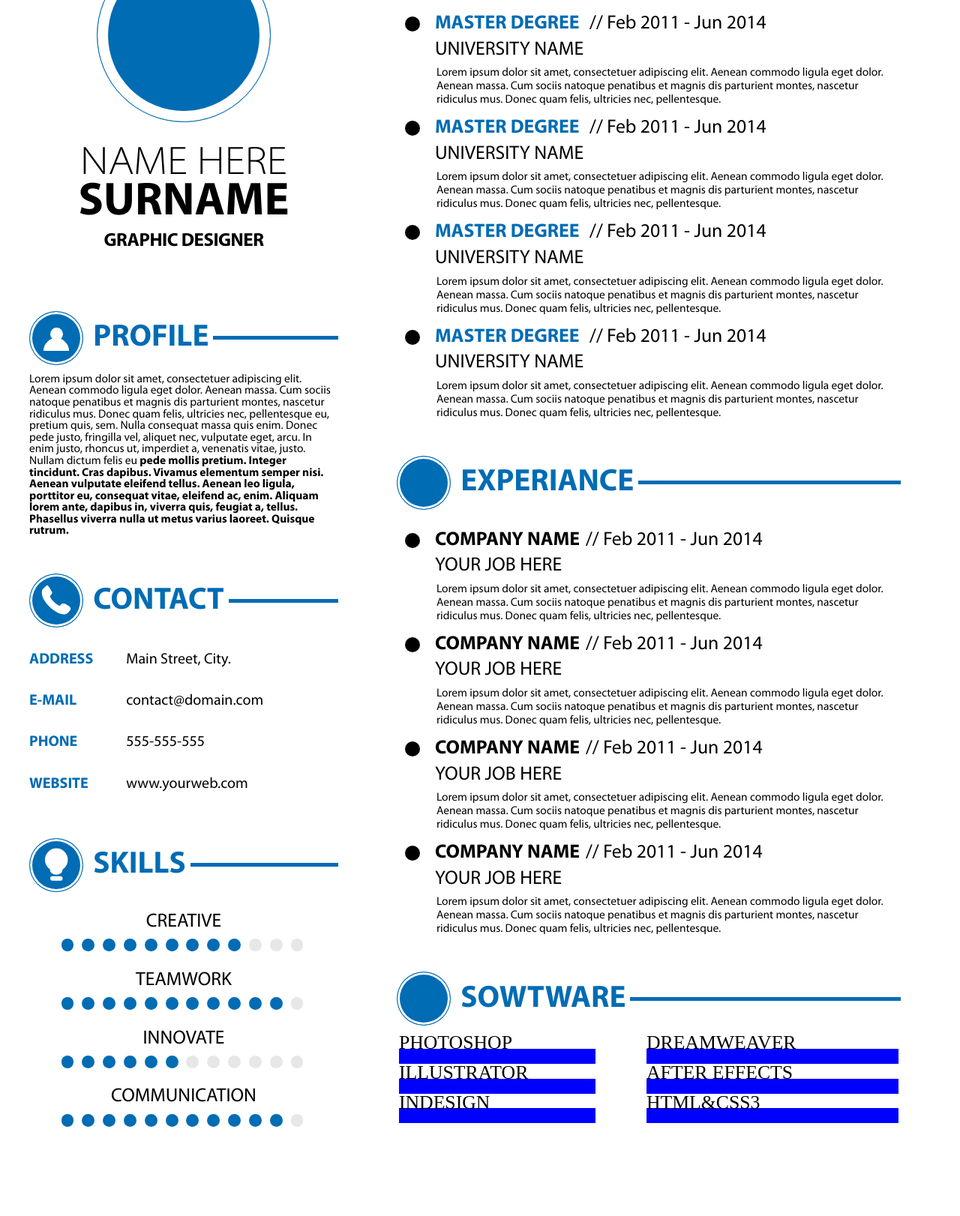
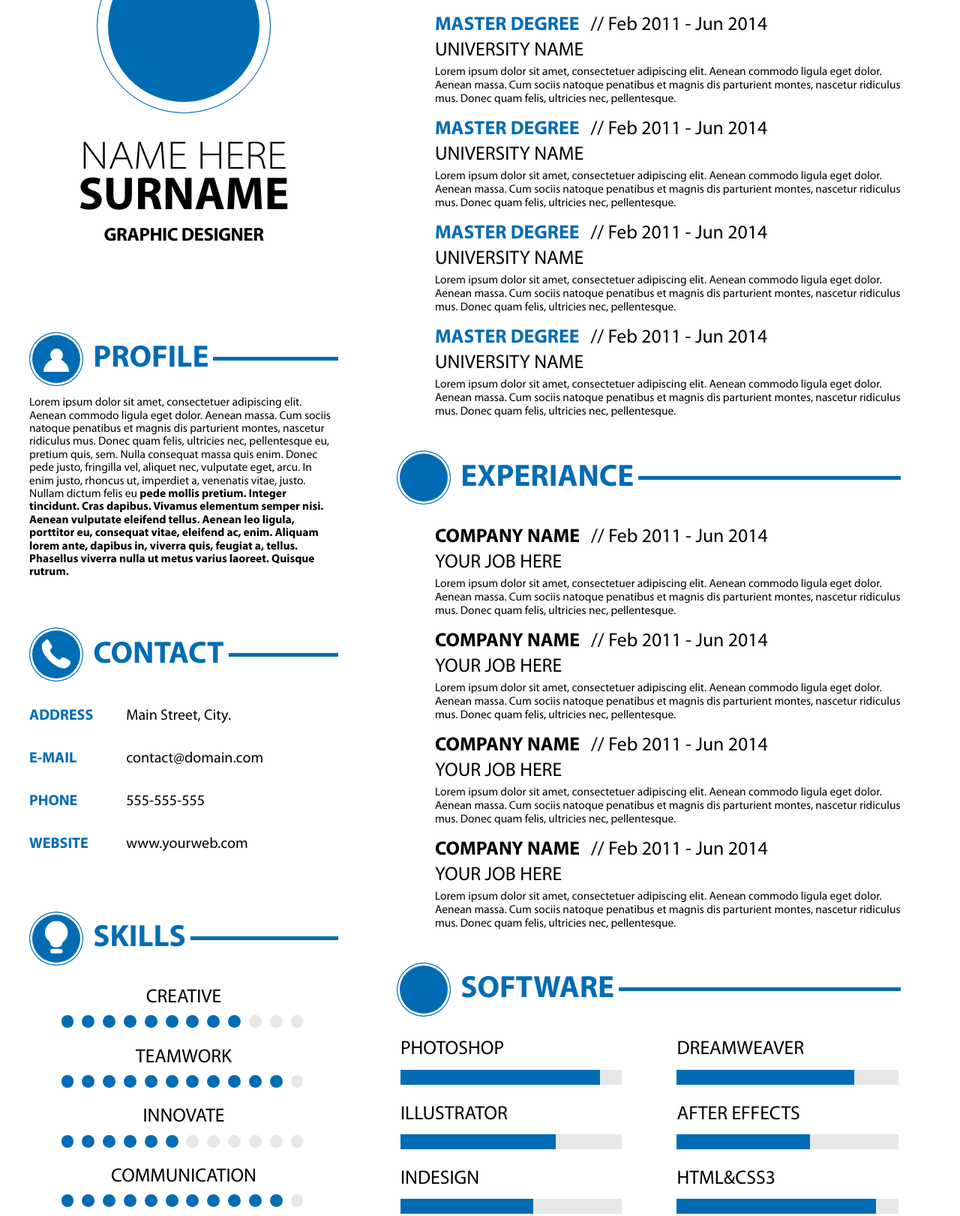
Before and after one commit to IvanCherkasov/Fullstack-Practise-Resume, a plain HTML site: page index.html in a window 1280 px wide. Shown: the part 157-1779 px from the top of the page at 75% size. Before the commit the page ends 1728 px from the top, so only its background shows below. Drawn offline with Linux system fonts and the light colour scheme.

Commit message:
Изменение. Добавление последнего блока
Добавил последний блок во второй колонке.
Содержимое левой и правой колонки выранивается по высоте блока через flex.
Изменил блоки experiance и education.

```diff
--- a/index.html
+++ b/index.html
@@ -3,7 +3,7 @@
 <head>
   <meta charset="utf-8">
   <title>Макет резюме</title>
-  <link rel="stylesheet" href="style.css?ver=1.10">
+  <link rel="stylesheet" href="style.css?ver=1.11">
 </head>
 <body>
   <div class="main clearfix">
@@ -163,100 +163,68 @@
     <div class="right">
       <section class="education">
         <div class="sec-header">
-          <div class="icon">
-
-          </div>
+          <div class="icon"></div>
           <div class="title">education</div>
           <div class="buffer-line"><div class="line"></div></div>
         </div>
         <div class="sec-content">
-          <div class="places-list">
-            <div class="places-list-item">
-              <div class="places-list-item-header">
-                <table>
-                  <tr>
-                    <td class="places-type">Master Degree</td>
-                    <td class="places-years">// Feb 2011 - Jun 2014</td>
-                  </tr>
-                  <tr>
-                    <td class="places-university no-bottom-padding">University Name</td>
-                    <td class="no-bottom-padding"></td>
-                  </tr>
-                </table>
+          <div class="places">
+            <ul>
+              <li>
+                <div class="places-header">
+                  <div class="places-title">
+                    <div class="title-1">Master degree</div>
+                    <div class="period">// Feb 2011 - Jun 2014</div>
                   </div>
-              <div class="places-list-item-content">
+                  <div class="title-2">University name</div>
+                </div>
+                <div class="places-content">
                   Lorem ipsum dolor sit amet, consectetuer adipiscing elit.
                   Aenean commodo ligula eget dolor. Aenean massa. Cum sociis
                   natoque penatibus et magnis dis parturient montes, nascetur
                   ridiculus mus. Donec quam felis, ultricies nec, pellentesque.
                 </div>
+              </li>
+              <li>
+                <div class="places-header">
+                  <div class="title-1">Master degree</div>
+                  <div class="period">// Feb 2011 - Jun 2014</div>
+                  <div class="title-2">University name</div>
                 </div>
-          </div>
-          <div class="places-list">
-            <div class="places-list-item">
-              <div class="places-list-item-header">
-                <table>
-                  <tr>
-                    <td class="places-type">Master Degree</td>
-                    <td class="places-years">// Feb 2011 - Jun 2014</td>
-                  </tr>
-                  <tr>
-                    <td class="places-university no-bottom-padding">University Name</td>
-                    <td class="no-bottom-padding"></td>
-                  </tr>
-                </table>
-              </div>
-              <div class="places-list-item-content">
+                <div class="places-content">
                   Lorem ipsum dolor sit amet, consectetuer adipiscing elit.
                   Aenean commodo ligula eget dolor. Aenean massa. Cum sociis
                   natoque penatibus et magnis dis parturient montes, nascetur
                   ridiculus mus. Donec quam felis, ultricies nec, pellentesque.
                 </div>
+              </li>
+              <li>
+                <div class="places-header">
+                  <div class="title-1">Master degree</div>
+                  <div class="period">// Feb 2011 - Jun 2014</div>
+                  <div class="title-2">University name</div>
                 </div>
-          </div>
-          <div class="places-list">
-            <div class="places-list-item">
-              <div class="places-list-item-header">
-                <table>
-                  <tr>
-                    <td class="places-type">Master Degree</td>
-                    <td class="places-years">// Feb 2011 - Jun 2014</td>
-                  </tr>
-                  <tr>
-                    <td class="places-university no-bottom-padding">University Name</td>
-                    <td class="no-bottom-padding"></td>
-                  </tr>
-                </table>
-              </div>
-              <div class="places-list-item-content">
+                <div class="places-content">
                   Lorem ipsum dolor sit amet, consectetuer adipiscing elit.
                   Aenean commodo ligula eget dolor. Aenean massa. Cum sociis
                   natoque penatibus et magnis dis parturient montes, nascetur
                   ridiculus mus. Donec quam felis, ultricies nec, pellentesque.
                 </div>
+              </li>
+              <li>
+                <div class="places-header">
+                  <div class="title-1">Master degree</div>
+                  <div class="period">// Feb 2011 - Jun 2014</div>
+                  <div class="title-2">University name</div>
                 </div>
-          </div>
-          <div class="places-list">
-            <div class="places-list-item">
-              <div class="places-list-item-header">
-                <table>
-                  <tr>
-                    <td class="places-type">Master Degree</td>
-                    <td class="places-years">// Feb 2011 - Jun 2014</td>
-                  </tr>
-                  <tr>
-                    <td class="places-university no-bottom-padding">University Name</td>
-                    <td class="no-bottom-padding"></td>
-                  </tr>
-                </table>
-              </div>
-              <div class="places-list-item-content">
+                <div class="places-content">
                   Lorem ipsum dolor sit amet, consectetuer adipiscing elit.
                   Aenean commodo ligula eget dolor. Aenean massa. Cum sociis
                   natoque penatibus et magnis dis parturient montes, nascetur
                   ridiculus mus. Donec quam felis, ultricies nec, pellentesque.
                 </div>
-            </div>
+              </li>
+            </ul>
           </div>
         </div>
       </section>
@@ -267,93 +235,61 @@
           <div class="buffer-line"><div class="line"></div></div>
         </div>
         <div class="sec-content">
-          <div class="places-list">
-            <div class="places-list-item">
-              <div class="places-list-item-header">
-                <table>
-                  <tr>
-                    <td class="places-type black">Company name</td>
-                    <td class="places-years">// Feb 2011 - Jun 2014</td>
-                  </tr>
-                  <tr>
-                    <td class="places-university no-bottom-padding">Your job here</td>
-                    <td class="no-bottom-padding"></td>
-                  </tr>
-                </table>
+          <div class="places">
+            <ul>
+              <li>
+                <div class="places-header">
+                  <div class="title-1 black">Company name</div>
+                  <div class="period">// Feb 2011 - Jun 2014</div>
+                  <div class="title-2">YOUR JOB HERE</div>
                 </div>
-              <div class="places-list-item-content">
+                <div class="places-content">
                   Lorem ipsum dolor sit amet, consectetuer adipiscing elit.
                   Aenean commodo ligula eget dolor. Aenean massa. Cum sociis
                   natoque penatibus et magnis dis parturient montes, nascetur
                   ridiculus mus. Donec quam felis, ultricies nec, pellentesque.
                 </div>
+              </li>
+              <li>
+                <div class="places-header">
+                  <div class="title-1 black">Company name</div>
+                  <div class="period">// Feb 2011 - Jun 2014</div>
+                  <div class="title-2">YOUR JOB HERE</div>
                 </div>
-          </div>
-          <div class="places-list">
-            <div class="places-list-item">
-              <div class="places-list-item-header">
-                <table>
-                  <tr>
-                    <td class="places-type black">Company name</td>
-                    <td class="places-years">// Feb 2011 - Jun 2014</td>
-                  </tr>
-                  <tr>
-                    <td class="places-university no-bottom-padding">Your job here</td>
-                    <td class="no-bottom-padding"></td>
-                  </tr>
-                </table>
-              </div>
-              <div class="places-list-item-content">
+                <div class="places-content">
                   Lorem ipsum dolor sit amet, consectetuer adipiscing elit.
                   Aenean commodo ligula eget dolor. Aenean massa. Cum sociis
                   natoque penatibus et magnis dis parturient montes, nascetur
                   ridiculus mus. Donec quam felis, ultricies nec, pellentesque.
                 </div>
+              </li>
+              <li>
+                <div class="places-header">
+                  <div class="title-1 black">Company name</div>
+                  <div class="period">// Feb 2011 - Jun 2014</div>
+                  <div class="title-2">YOUR JOB HERE</div>
                 </div>
-          </div>
-          <div class="places-list">
-            <div class="places-list-item">
-              <div class="places-list-item-header">
-                <table>
-                  <tr>
-                    <td class="places-type black">Company name</td>
-                    <td class="places-years">// Feb 2011 - Jun 2014</td>
-                  </tr>
-                  <tr>
-                    <td class="places-university no-bottom-padding">Your job here</td>
-                    <td class="no-bottom-padding"></td>
-                  </tr>
-                </table>
-              </div>
-              <div class="places-list-item-content">
+                <div class="places-content">
                   Lorem ipsum dolor sit amet, consectetuer adipiscing elit.
                   Aenean commodo ligula eget dolor. Aenean massa. Cum sociis
                   natoque penatibus et magnis dis parturient montes, nascetur
                   ridiculus mus. Donec quam felis, ultricies nec, pellentesque.
                 </div>
+              </li>
+              <li>
+                <div class="places-header">
+                  <div class="title-1 black">Company name</div>
+                  <div class="period">// Feb 2011 - Jun 2014</div>
+                  <div class="title-2">YOUR JOB HERE</div>
                 </div>
-          </div>
-          <div class="places-list">
-            <div class="places-list-item">
-              <div class="places-list-item-header">
-                <table>
-                  <tr>
-                    <td class="places-type black">Company name</td>
-                    <td class="places-years">// Feb 2011 - Jun 2014</td>
-                  </tr>
-                  <tr>
-                    <td class="places-university no-bottom-padding">Your job here</td>
-                    <td class="no-bottom-padding"></td>
-                  </tr>
-                </table>
-              </div>
-              <div class="places-list-item-content">
+                <div class="places-content">
                   Lorem ipsum dolor sit amet, consectetuer adipiscing elit.
                   Aenean commodo ligula eget dolor. Aenean massa. Cum sociis
                   natoque penatibus et magnis dis parturient montes, nascetur
                   ridiculus mus. Donec quam felis, ultricies nec, pellentesque.
                 </div>
-            </div>
+              </li>
+            </ul>
           </div>
         </div>
       </section>
@@ -362,7 +298,7 @@
           <div class="icon">
             <div class="i-software"></div>
           </div>
-          <div class="title">Sowtware</div>
+          <div class="title">Software</div>
           <div class="buffer-line"><div class="line"></div></div>
         </div>
         <div class="sec-content">
@@ -370,30 +306,57 @@
             <tr>
               <td class="software-item">
                 <div class="">Photoshop</div>
-                <div class="progress"></div>
+                <div class="progress">
+                  <ul>
+                    <li></li><li></li><li></li><li></li><li></li><li></li><li></li><li></li><li class="active"></li><li></li>
+                  </ul>
+                </div>
               </td>
+              <td class="table-wrapper"></td>
               <td class="software-item">
                 <div class="">Dreamweaver</div>
-                <div class="progress"></div>
+                <div class="progress">
+                  <ul>
+                    <li></li><li></li><li></li><li></li><li></li><li></li><li></li><li class="active"></li><li></li><li></li>
+                  </ul>
+                </div>
               </td>
             </tr>
             <tr>
               <td class="software-item">
                 <div class="">Illustrator</div>
-                <div class="progress"></div>
+                <div class="progress">
+                  <ul>
+                    <li></li><li></li><li></li><li></li><li></li><li></li><li class="active"></li><li></li><li></li><li></li>
+                  </ul>
+                </div>
               </td>
+              <td class="table-wrapper"></td>
               <td class="software-item">
                 <div class="">After effects</div>
-                <div class="progress"></div>
+                <div class="progress">
+                  <ul>
+                    <li></li><li></li><li></li><li></li><li></li><li class="active"></li><li></li><li></li><li></li><li></li>
+                  </ul>
+                </div>
               </td>
             </tr><tr>
               <td class="software-item">
                 <div class="">Indesign</div>
-                <div class="progress"></div>
+                <div class="progress">
+                  <ul>
+                    <li></li><li></li><li></li><li></li><li></li><li class="active"></li><li></li><li></li><li></li><li></li>
+                  </ul>
+                </div>
               </td>
+              <td class="table-wrapper"></td>
               <td class="software-item">
                 <div class="">Html&CSS3</div>
-                <div class="progress"></div>
+                <div class="progress">
+                  <ul>
+                    <li></li><li></li><li></li><li></li><li></li><li></li><li></li><li></li><li class="active"></li><li></li>
+                  </ul>
+                </div>
               </td>
             </tr>
           </table>
--- a/style.css
+++ b/style.css
@@ -39,19 +39,24 @@ body{
 .left{
   width: 38%;
   flex-direction: column;
+  display: flex;
+  flex-wrap: wrap;
+  justify-content: space-between;
   padding-left: 3.25rem;
   padding-right: 3.25rem;
-  padding-top: 1rem;
 }
 
 .right{
   width: 62%;
+  display: flex;
+  flex-wrap: wrap;
+  justify-content: space-between;
   padding-left: 3.25rem;
   padding-right: 3.25rem;
 }
 
 .header{
-  padding-bottom: 78px;
+  padding-bottom: 73px;
 }
 
 .header-text{
@@ -70,7 +75,7 @@ body{
 }
 
 .header-bottom{
-  padding-top: 2rem; /*24px от 12px*/
+  padding-top: 2.4rem; /*24px от 12px*/
 }
 
 .header-bottom .name{
@@ -98,7 +103,7 @@ body{
 }
 
 section:not(.header){
-  margin-bottom: 48px;
+  margin-bottom: 24px;
 }
 
 .sec-header{
@@ -169,9 +174,9 @@ section:not(.header){
 }
 
 .sec-content{
-  padding-top: 1rem;
+  padding-top: 1.2rem;
   /*padding-right: 1.42rem;  17px от 12px*/
-  line-height: 1.3rem;
+  line-height: 1.45rem;
 }
 
 .sec-content span{
@@ -212,6 +217,10 @@ td.td-blue{
 
 .sec-content .skill:nth-child(1){
   margin-top: 1.67rem; /*20px от 12px*/
+}
+
+.sec-content div:last-child.skill{
+  padding-bottom: 0;
 }
 
 .skill-title{
@@ -285,58 +294,61 @@ td.td-blue{
   background-size: 57%;
 }
 
-.places-list{
-
+.places{
+  font-family: MyriadPro-Regular;
+  font-size: 15.43px;
+  padding-left: 11px;
+  line-height: 25px;
 }
 
-.places-list-item-header{
-  font-size: 25.72px;
-  font-family: MyriadPro-Regular;
-  padding-top: 18px;
-  position: relative;
+.places ul{
+  margin: 0;
+  margin-top: 16px;
 }
 
-.places-list-item .places-type{
-  font-family: MyriadPro-Bold;
-  text-transform: uppercase;
-  color: #006cb4;
+.places ul{
+  list-style: none;
 }
 
-.places-list-item .places-university{
+.places-header{
+  font-size: 25.72px;
   text-transform: uppercase;
 }
 
-.places-list .places-list-item{
-  display: block;
-  padding-left: 48px;
+.places-title{
+  display: table;
 }
 
-.places-list-item-header td{
-  padding-right: 5px;
-  padding-bottom: 16px;
+.places-header .title-1{
+  font-family: MyriadPro-Bold;
+  color: #006cb4;
+  padding-right: 15px;
 }
 
-td.no-bottom-padding{
-  padding-bottom: 0;
+.places-header .period{
+  text-transform: none;
+  min-width: 240px;
 }
 
-.places-list-item-header::before{
-  content: "";
-  position: absolute;
-  top: 19px;
-  left: -37px;
-  width: 20px;
-  height: 20px;
-  border-radius: 50%;
-  background-color: black;
+.places-header .title-1, .places-header .period{
+  display: table-cell;
 }
 
-.places-list-item-content{
-  font-size: 15.43px;
-  font-family: MyriadPro-Regular;
-  padding-left: 5px;
-  padding-top: 12px;
+.places-header .title-2{
+  padding-top: 9px;
+}
+
+.places-content{
+  padding-top: 7px;
   line-height: 18px;
+}
+
+.places li{
+  padding-bottom: 19px;
+}
+
+.places li:not(:nth-child(1)){
+  margin-top: 0px;
 }
 
 .black{
@@ -395,19 +407,55 @@ td.no-bottom-padding{
 .software{
   font-size: 25.72px;
   text-transform: uppercase;
-  font-family: font-family: MyriadPro-Regular;
+  font-family: MyriadPro-Regular;
 }
 
 .software table{
   width: 100%;
+  table-layout: fixed;
+  padding-top: 18px;
+  padding-left: 2px;
 }
 
-.software tr td:nth-child(2){
-  padding-left: 65px;
+.software tr td{
+  width: 50%;
+}
+
+.software table tr:not(:nth-child(1)) td{
+  padding-top: 40px;
+}
+
+.software tr td.table-wrapper{
+  width: 11%;
 }
 
 .software .progress{
+  padding-top: 6px;
   height: 20px;
   width: 100%;
-  background-color: blue;
 }
+
+.progress ul{
+  border-collapse: collapse;
+  display: table;
+  list-style: none;
+  margin: 0;
+  padding: 0;
+  margin-top: 12px;
+  width: 100%;
+  height: 100%;
+}
+
+.progress li{
+  display: table-cell;
+  height: 100%;
+  background-color: #006cb4;
+}
+
+.progress li.active{
+  background-color: #006cb4;
+}
+
+.progress li.active ~ li{
+  background-color: #e7e7e7;
+}
```
Lines whose indentation alone changed are shown as unchanged.
